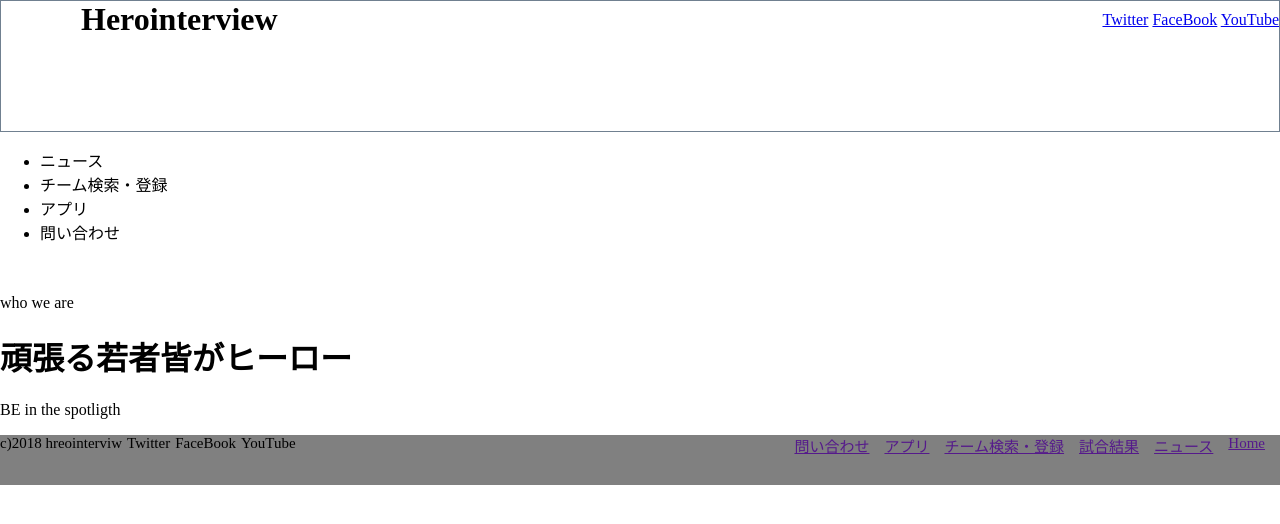
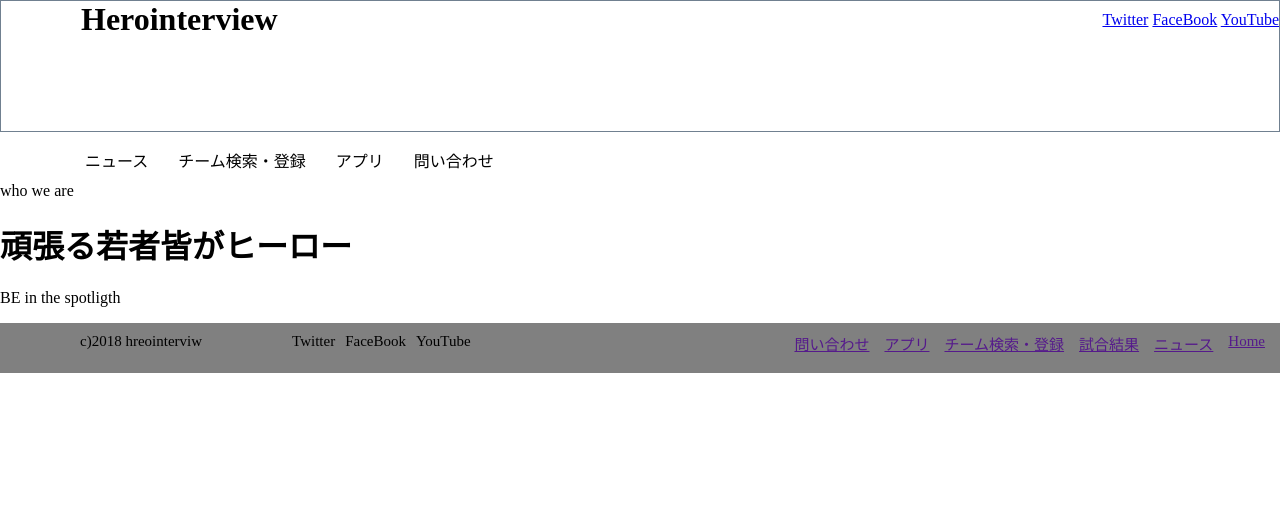
Before and after one commit to HisashiIwamoto/task0522, a plain HTML site: page index.html in a window 1280 px wide. Drawn offline with Linux system fonts and the light colour scheme.

Commit message:
fail 更新

```diff
--- a/css/style.css
+++ b/css/style.css
@@ -5,6 +5,7 @@ body {
 header {
   height: 130px;
   border: slategrey solid 0.2px;
+  text-align: center;
 }
 
 .header-title h1 {
@@ -13,19 +14,39 @@ header {
   padding-left: 80px;
 }
 
+main {
+  margin: 0 auto;
+}
+
 .header-list {
   padding-top: 10px;
   float: right;
 }
 
+.menu-list {
+  padding-left: 15px;
+  text-align: center;
+}
+
+.menu-list li {
+  list-style: none;
+  float: left;
+  padding-left: 30px;
+}
 footer {
   height: 50px;
   font-size: 15px;
   background-color: #808080;
 }
-footer p {
+.footer p {
   float: left;
   margin: 0;
+  padding-left: 80px;
+  padding-right: 80px;
+}
+
+.footer {
+  padding-top: 10px;
 }
 .footer-icon-list {
   list-style: none;
@@ -35,7 +56,7 @@ footer p {
 
 .footer-icon-list li {
   float: left;
-  padding-left: 5px;
+  padding-left: 10px;
 }
 
 .footer-text-list li {
--- a/index.html
+++ b/index.html
@@ -39,6 +39,7 @@
     </main>
 
     <footer>
+      <div class="footer">
         <div class="footer-list"></div>
         <p>c)2018 hreointerviw</p>
 
@@ -56,6 +57,7 @@
           <li><a href=""> アプリ</a></li>
           <li><a href="">問い合わせ</a></li>
         </div>
+      </div>
     </footer>
   </body>
 </html>
```
Also changed, not shown: img/cliant.jpg (added). Lines whose indentation alone changed are shown as unchanged.
